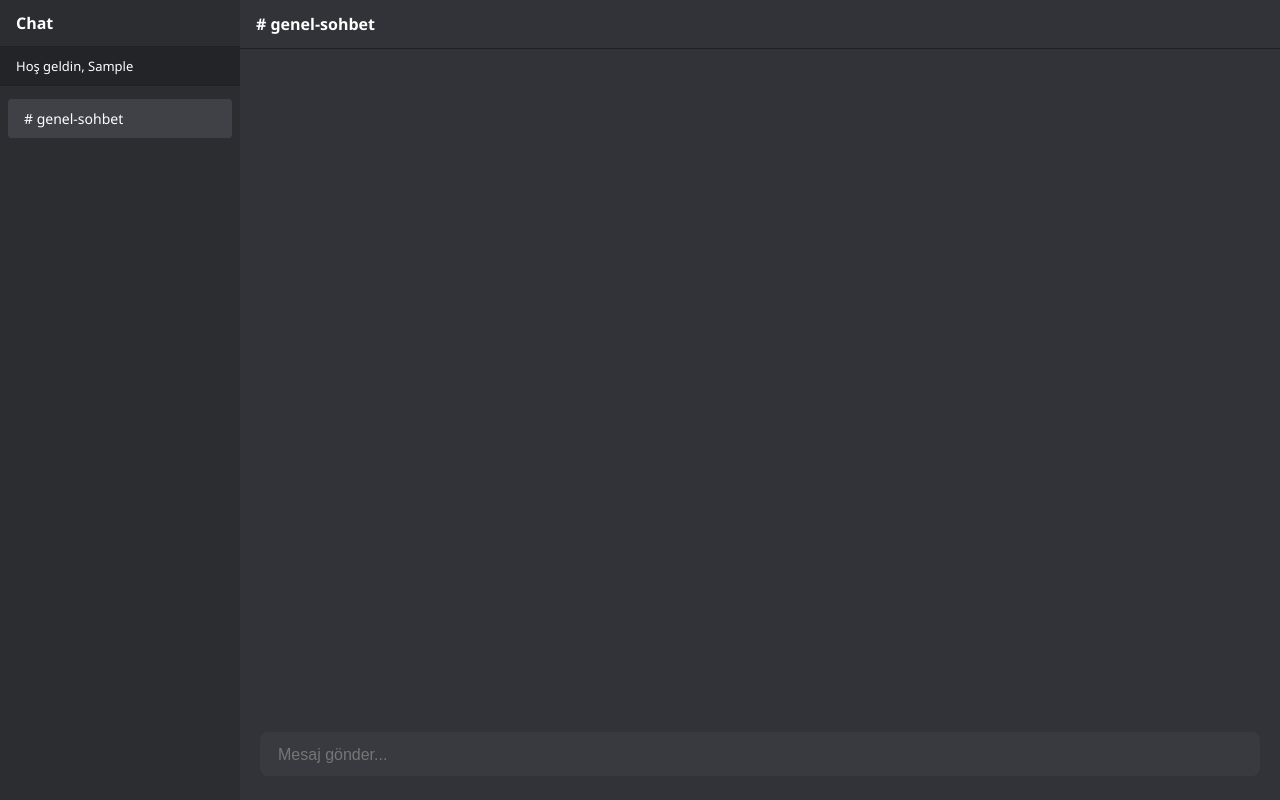
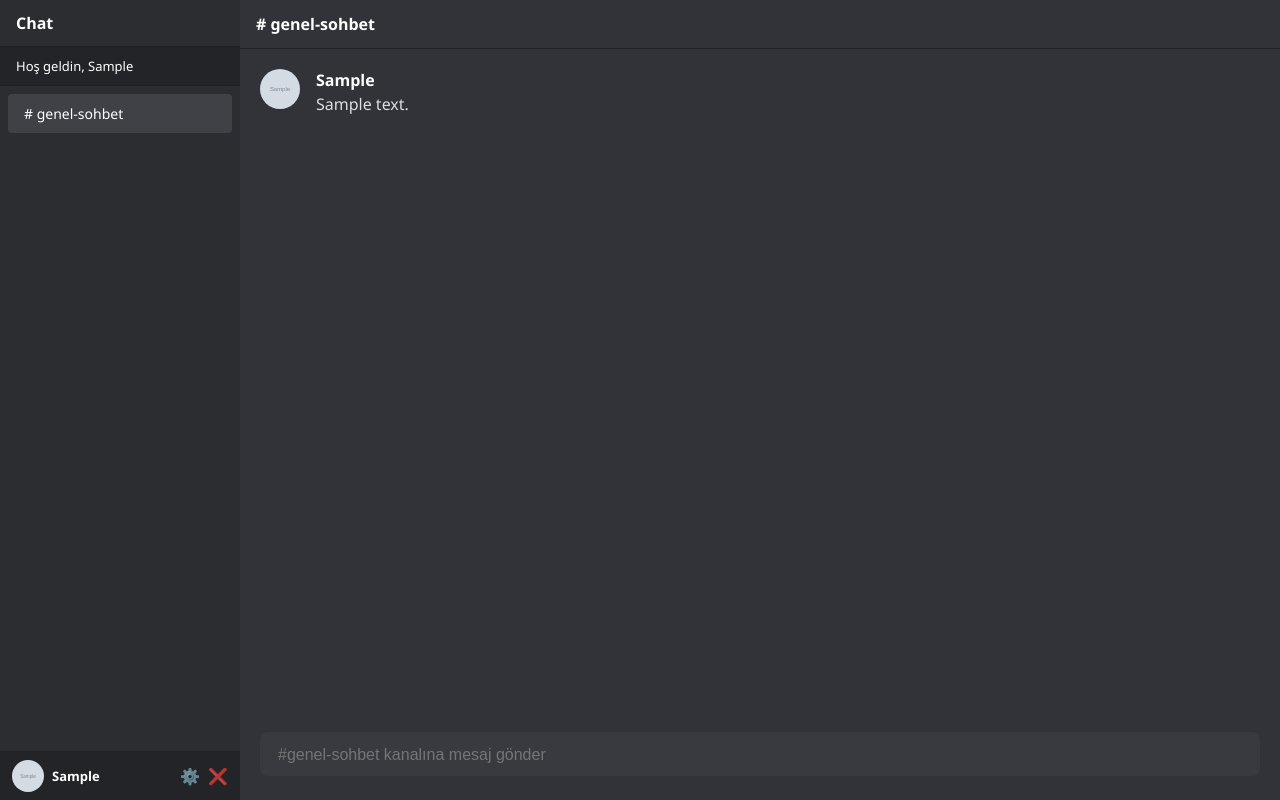
Before and after one commit to mrtimp7/chat, a Flask app: template templates/index.html in a window 1280 px wide. Run offline with Flask 3, Linux system fonts and the light colour scheme; the template is opened without the code that fills it: values that come from a table or form of the project are taken from there, others are empty; tables that the repository leaves empty hold one stand-in row (values such as "Sample post"); grey boxes marked "Sample" are stand-in pictures; some libraries are stand-ins or nearby versions.

Commit message:
Enhance chat UI with new design and functionality
Updated chat interface with new styles and features.

```diff
--- a/templates/index.html
+++ b/templates/index.html
@@ -6,29 +6,61 @@
     <script src="https://cdn.socket.io/4.7.5/socket.io.min.js"></script>
     <script src="https://code.jquery.com/jquery-3.6.0.min.js"></script>
     <style>
+        /* Genel Tasarım */
         body, html { margin: 0; padding: 0; height: 100%; font-family: 'Segoe UI', Tahoma, Geneva, Verdana, sans-serif; background-color: #313338; color: #dbdee1; overflow: hidden; }
         .app-container { display: flex; height: 100vh; }
 
+        /* Sol Menü (Sidebar) */
         .sidebar { width: 240px; background-color: #2b2d31; display: flex; flex-direction: column; }
         .server-header { padding: 12px 16px; font-weight: bold; color: white; border-bottom: 1px solid #1f2124; box-shadow: 0 1px 0 rgba(0,0,0,0.1); }
-        .user-welcome { padding: 10px 16px; color: #ffffff; font-size: 13px; background: #232428; margin-bottom: 5px; border-bottom: 1px solid #1f2124; }
-        .channel-name { padding: 10px 16px; color: white; background: #3f4147; margin: 8px; border-radius: 4px; font-size: 14px; }
+        .user-welcome { padding: 10px 16px; color: #ffffff; font-size: 13px; background: #232428; border-bottom: 1px solid #1f2124; }
+        .channel-name { padding: 10px 16px; color: white; background: #3f4147; margin: 8px; border-radius: 4px; font-size: 14px; cursor: pointer; }
 
-        .chat-area { flex: 1; display: flex; flex-direction: column; }
+        /* Profil Paneli (Sol Alt) */
+        .sidebar-footer { background: #232428; padding: 8px 12px; display: flex; align-items: center; border-top: 1px solid #1f2124; margin-top: auto; }
+        .user-info { display: flex; align-items: center; flex: 1; min-width: 0; }
+        .user-info img { width: 32px; height: 32px; border-radius: 50%; margin-right: 8px; object-fit: cover; background: #313338; }
+        .user-name-tag { font-size: 13px; font-weight: bold; color: white; white-space: nowrap; overflow: hidden; text-overflow: ellipsis; }
+        .footer-btns { display: flex; gap: 8px; align-items: center; }
+        .icon-btn { cursor: pointer; font-size: 16px; opacity: 0.7; transition: 0.2s; text-decoration: none; }
+        .icon-btn:hover { opacity: 1; }
+
+        /* Chat Alanı */
+        .chat-area { flex: 1; display: flex; flex-direction: column; background-color: #313338; }
         .chat-header { height: 48px; display: flex; align-items: center; padding: 0 16px; border-bottom: 1px solid #1f2124; font-weight: bold; color: white; }
 
         #messages { flex: 1; overflow-y: auto; padding: 20px; display: flex; flex-direction: column; }
-        .message-wrapper { display: flex; margin-bottom: 18px; animation: fadeIn 0.3s ease; }
-        @keyframes fadeIn { from { opacity: 0; } to { opacity: 1; } }
 
-        .avatar { width: 40px; height: 40px; border-radius: 50%; margin-right: 16px; object-fit: cover; background: #eee; }
+        /* Mesaj Balonları */
+        .message-wrapper { display: flex; margin-bottom: 18px; animation: fadeIn 0.2s ease; }
+        @keyframes fadeIn { from { opacity: 0; transform: translateY(5px); } to { opacity: 1; transform: translateY(0); } }
+
+        .avatar { width: 40px; height: 40px; border-radius: 50%; margin-right: 16px; object-fit: cover; flex-shrink: 0; }
         .msg-content { display: flex; flex-direction: column; }
-        .msg-user { color: #ffffff; font-weight: 500; font-size: 1rem; margin-bottom: 2px; }
-        .msg-text { color: #dbdee1; word-wrap: break-word; line-height: 1.375rem; }
+        .msg-user { color: #ffffff; font-weight: 600; font-size: 1rem; margin-bottom: 2px; }
+        .msg-text { color: #dbdee1; word-wrap: break-word; line-height: 1.375rem; white-space: pre-wrap; }
+        .msg-img { max-width: 400px; max-height: 300px; border-radius: 8px; margin-top: 5px; border: 1px solid #232428; }
 
+        /* Mesaj Yazma Alanı */
         .input-area { padding: 0 20px 24px 20px; }
         .input-box { background: #383a40; border-radius: 8px; padding: 11px 16px; }
         #myMessage { background: transparent; border: none; color: #dbdee1; width: 100%; outline: none; font-size: 1rem; }
+
+        /* Ayarlar Modalı */
+        #settingsModal { display:none; position:fixed; z-index:100; left:0; top:0; width:100%; height:100%; background:rgba(0,0,0,0.85); backdrop-filter: blur(3px); }
+        .modal-content { background:#313338; margin:10% auto; padding:24px; border-radius:8px; width:320px; color:white; box-shadow: 0 8px 24px rgba(0,0,0,0.5); }
+        .modal-content h3 { margin-top: 0; color: #fff; }
+        .modal-content label { font-size: 12px; font-weight: bold; color: #b5bac1; text-transform: uppercase; }
+        .modal-content input { width:100%; padding:10px; margin: 8px 0 20px 0; background:#1e1f22; border:none; color:white; border-radius:4px; box-sizing: border-box; outline: none; }
+        .modal-content input:focus { box-shadow: 0 0 0 2px #5865f2; }
+        .save-btn { width:100%; background:#5865f2; color:white; border:none; padding:10px; border-radius:4px; cursor:pointer; font-weight: bold; }
+        .save-btn:hover { background: #4752c4; }
+        .cancel-btn { width:100%; background:transparent; color:white; border:none; margin-top:10px; cursor:pointer; font-size: 13px; opacity: 0.7; }
+
+        /* Scrollbar */
+        #messages::-webkit-scrollbar { width: 8px; }
+        #messages::-webkit-scrollbar-track { background: transparent; }
+        #messages::-webkit-scrollbar-thumb { background: #1a1d20; border-radius: 10px; }
     </style>
 </head>
 <body>
@@ -37,43 +69,118 @@
             <div class="server-header">Chat</div>
             <div class="user-welcome">Hoş geldin, {{ user.username.capitalize() }}</div>
             <div class="channel-name"># genel-sohbet</div>
+
+            <div class="sidebar-footer">
+                <div class="user-info">
+                    <img src="{{ user.avatar }}" id="myAvatarDisplay">
+                    <div class="user-name-tag">{{ user.username.capitalize() }}</div>
+                </div>
+                <div class="footer-btns">
+                    <div class="icon-btn" title="Ayarlar" onclick="document.getElementById('settingsModal').style.display='block'">⚙️</div>
+                    <a href="/logout" class="icon-btn" title="Çıkış Yap">❌</a>
+                </div>
+            </div>
         </div>
+
         <div class="chat-area">
             <div class="chat-header"># genel-sohbet</div>
-            <div id="messages"></div>
+            <div id="messages">
+                {% for m in old_messages %}
+                <div class="message-wrapper">
+                    <img src="{{ m.avatar }}" class="avatar">
+                    <div class="msg-content">
+                        <div class="msg-user">{{ m.user }}</div>
+                        {% if m.msg_type == 'image' %}
+                            <img src="{{ m.content }}" class="msg-img">
+                        {% else %}
+                            <div class="msg-text">{{ m.content }}</div>
+                        {% endif %}
+                    </div>
+                </div>
+                {% endfor %}
+            </div>
             <div class="input-area">
                 <div class="input-box">
-                    <input id="myMessage" type="text" placeholder="Mesaj gönder..." autocomplete="off">
+                    <input id="myMessage" type="text" placeholder="#genel-sohbet kanalına mesaj gönder" autocomplete="off">
                 </div>
             </div>
+        </div>
+    </div>
+
+    <div id="settingsModal">
+        <div class="modal-content">
+            <h3>Kullanıcı Ayarları</h3>
+            <form action="/update_profile" method="POST">
+                <label>Kullanıcı Adı</label>
+                <input type="text" name="username" value="{{ user.username }}">
+
+                <label>Yeni Şifre (Değişmeyecekse boş bırak)</label>
+                <input type="password" name="password">
+
+                <label>Profil Fotoğrafı URL</label>
+                <input type="text" name="avatar_url" value="{{ user.avatar }}">
+
+                <button type="submit" class="save-btn">Değişiklikleri Kaydet</button>
+                <button type="button" class="cancel-btn" onclick="document.getElementById('settingsModal').style.display='none'">Vazgeç</button>
+            </form>
         </div>
     </div>
 
     <script>
         var socket = io();
 
+        // Mesaj Alma
         socket.on('message', function(data) {
+            let contentHtml = '';
+            if(data.type === 'image') {
+                contentHtml = `<img src="${data.content}" class="msg-img">`;
+            } else {
+                contentHtml = `<div class="msg-text">${data.content}</div>`;
+            }
+
             $('#messages').append(`
                 <div class="message-wrapper">
-                    <img src="${data.avatar}" class="avatar" onerror="this.src='https://api.dicebear.com/7.x/bottts/svg?seed=error'">
+                    <img src="${data.avatar}" class="avatar">
                     <div class="msg-content">
                         <div class="msg-user">${data.user}</div>
-                        <div class="msg-text">${data.msg}</div>
+                        ${contentHtml}
                     </div>
                 </div>
             `);
             $("#messages").scrollTop($("#messages")[0].scrollHeight);
         });
 
+        // Metin Mesajı Gönderme
         $('#myMessage').on('keypress', function(e) {
             if(e.which == 13) {
                 var text = $(this).val().trim();
                 if(text !== "") {
-                    socket.emit('message', {msg: text});
+                    socket.emit('message', {content: text, type: 'text'});
                     $(this).val('');
                 }
             }
         });
+
+        // Resim Yapıştırma (CTRL+V)
+        document.onpaste = function(event) {
+            var items = (event.clipboardData || event.originalEvent.clipboardData).items;
+            for (var index in items) {
+                var item = items[index];
+                if (item.kind === 'file' && item.type.indexOf('image/') !== -1) {
+                    var blob = item.getAsFile();
+                    var reader = new FileReader();
+                    reader.onload = function(e) {
+                        socket.emit('message', {content: e.target.result, type: 'image'});
+                    };
+                    reader.readAsDataURL(blob);
+                }
+            }
+        };
+
+        // Sayfa açıldığında en alta kaydır
+        $(document).ready(function() {
+            $("#messages").scrollTop($("#messages")[0].scrollHeight);
+        });
     </script>
 </body>
 </html>
```
